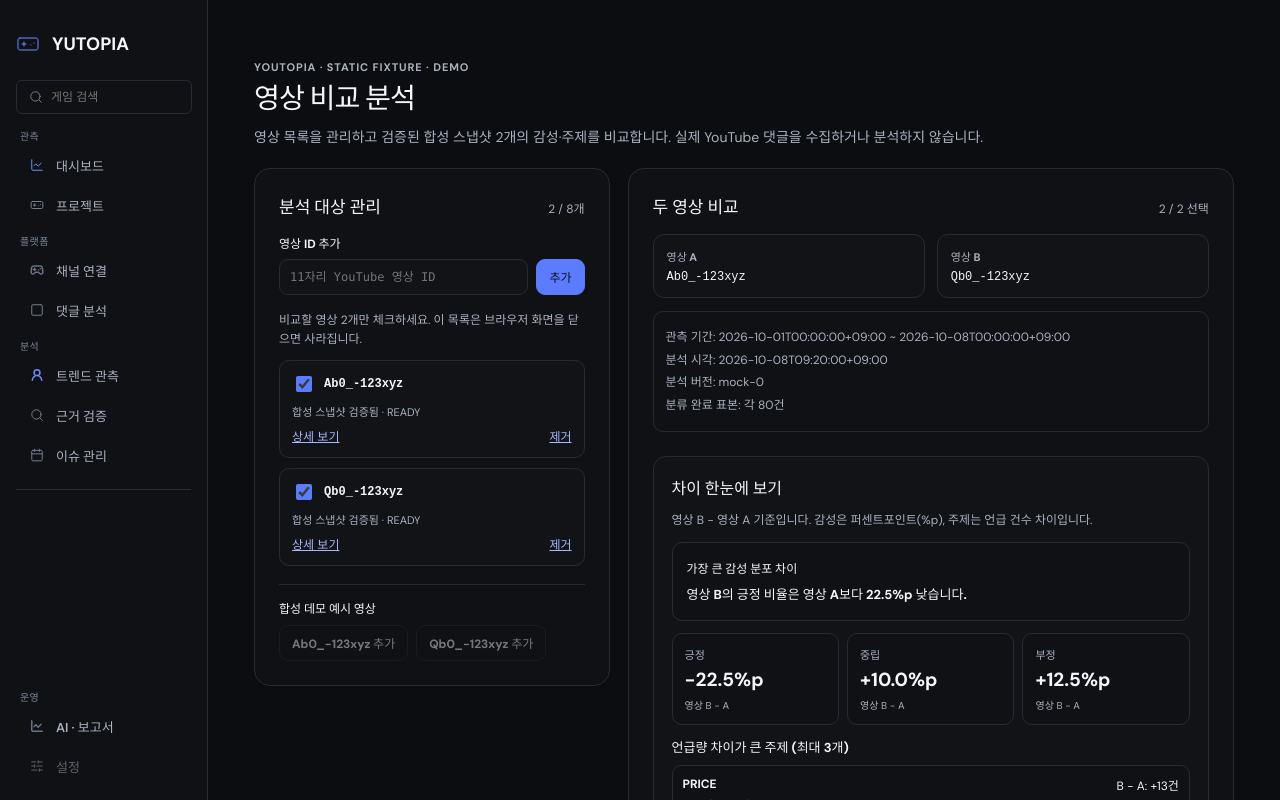
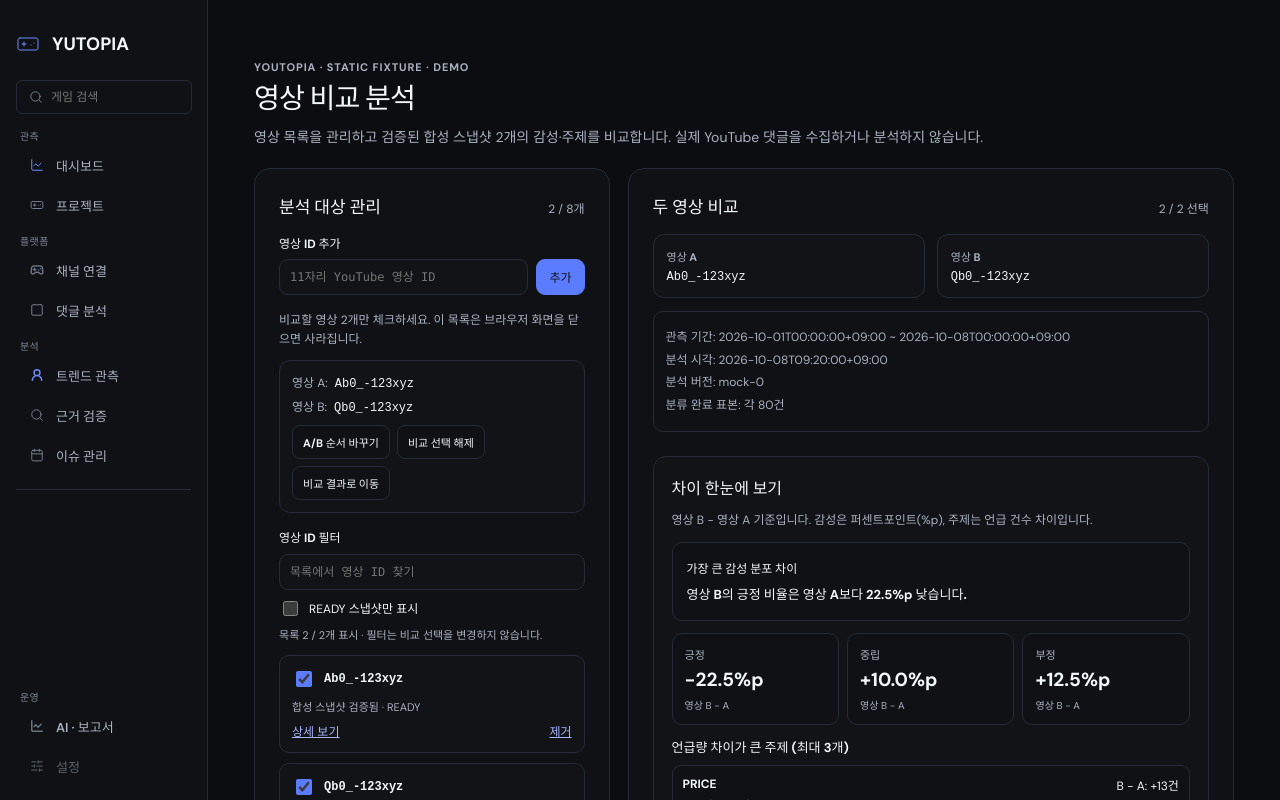
Before and after one commit to Choi1999/YOUTOPIA, a React (Vite) app in the folder frontend/: page /analysis/youtube/compare in a window 1280 px wide. Shown: the top 800 px of the page. Built offline with nearby package versions, Linux system fonts and the light colour scheme.

Commit message:
feat(yu37): add comparison selection controls, ID filtering and actionable empty states

```diff
--- a/frontend/src/pages/analysis/VideoComparisonPage.tsx
+++ b/frontend/src/pages/analysis/VideoComparisonPage.tsx
@@ -80,6 +80,8 @@ export function VideoComparisonPage() {
   );
   const [input, setInput] = useState("");
   const [feedback, setFeedback] = useState("");
+  const [filter, setFilter] = useState("");
+  const [readyOnly, setReadyOnly] = useState(false);
   const [entries, setEntries] = useState<Record<string, Entry>>({});
 
   /*
@@ -162,6 +164,48 @@ export function VideoComparisonPage() {
     }
   }
 
+  /*
+   * YU-37: 선택 순서만 바꾸거나 명시적으로 비울 수 있다.
+   * 목록·Repository·기존 스냅샷은 변경하지 않으며 추가 API 호출도 없다.
+   */
+  function swapSelected() {
+    if (selected.length !== 2) return;
+    setSelected(previous => [previous[1], previous[0]]);
+    setFeedback("영상 A/B 비교 순서를 바꿨습니다. 차이는 새 B − A 기준으로 표시됩니다.");
+  }
+
+  function clearSelected() {
+    setSelected([]);
+    setFeedback("비교 대상을 해제했습니다. 목록은 그대로 유지됩니다.");
+  }
+
+  /* 필터는 임시 목록의 표시만 바꾸며 비교 선택은 유지한다. */
+  const normalizedFilter = filter.trim().toLowerCase();
+  const visibleIds = ids.filter(id => {
+    const entry = entries[id];
+    return (
+      id.toLowerCase().includes(normalizedFilter) &&
+      (!readyOnly ||
+        (entry?.kind === "READY" &&
+         entry.web.status === "READY" &&
+         entry.web.sentimentPercent !== null))
+    );
+  });
+
+  const selectedIssueId = selected.length === 2
+    ? selected.find(id => entries[id] && entries[id].kind !== "READY")
+    : undefined;
+  const selectedIssue = selectedIssueId ? entries[selectedIssueId] : undefined;
+  const selectedIssueDetail = selectedIssueId && selectedIssue
+    ? selectedIssue.kind === "NOT_FOUND"
+      ? "영상 " + selectedIssueId + "의 등록된 합성 스냅샷이 없습니다."
+      : selectedIssue.kind === "REJECTED"
+        ? "영상 " + selectedIssueId + "의 분석 스냅샷을 검증할 수 없습니다."
+        : selectedIssue.kind === "ERROR"
+          ? "영상 " + selectedIssueId + "의 데이터 조회에 오류가 발생했습니다."
+          : ""
+    : "";
+
   const leftEntry = selected.length === 2 ? entries[selected[0]] : undefined;
   const rightEntry = selected.length === 2 ? entries[selected[1]] : undefined;
 
@@ -230,8 +274,44 @@ export function VideoComparisonPage() {
           <p className="video-compare__instructions">
             비교할 영상 2개만 체크하세요. 이 목록은 브라우저 화면을 닫으면 사라집니다.
           </p>
+
+          <div className="video-compare__selection-controls"
+            role="group" aria-label="비교 대상 선택 관리">
+            <div className="video-compare__selected-slots">
+              <span>영상 A: <code>{selected[0] ?? "미선택"}</code></span>
+              <span>영상 B: <code>{selected[1] ?? "미선택"}</code></span>
+            </div>
+            <div className="video-compare__selection-actions">
+              <button type="button" onClick={swapSelected}
+                disabled={selected.length !== 2}>
+                A/B 순서 바꾸기
+              </button>
+              <button type="button" onClick={clearSelected}
+                disabled={selected.length === 0}>
+                비교 선택 해제
+              </button>
+              <a href="#comparison-results">비교 결과로 이동</a>
+            </div>
+          </div>
+          <div className="video-compare__filter">
+            <label htmlFor="comparison-filter">영상 ID 필터</label>
+            <input id="comparison-filter" type="search" value={filter}
+              placeholder="목록에서 영상 ID 찾기"
+              onChange={event => setFilter(event.target.value)}
+            />
+            <label className="video-compare__filter-option">
+              <input type="checkbox" checked={readyOnly}
+                onChange={event => setReadyOnly(event.target.checked)}
+              />
+              READY 스냅샷만 표시
+            </label>
+            <p>
+              목록 {visibleIds.length} / {ids.length}개 표시
+              · 필터는 비교 선택을 변경하지 않습니다.
+            </p>
+          </div>
           <ul className="video-compare__target-list" aria-label="분석 대상 영상 목록">
-            {ids.map(id => {
+            {visibleIds.map(id => {
               const checked = selected.includes(id);
               const state = entries[id];
               return (
@@ -264,6 +344,11 @@ export function VideoComparisonPage() {
           {ids.length === 0 && (
             <p className="video-compare__empty">목록이 비어 있습니다. 영상 ID를 추가하세요.</p>
           )}
+          {ids.length > 0 && visibleIds.length === 0 && (
+            <p role="status" className="video-compare__empty">
+              현재 필터에 맞는 영상이 없습니다. 필터를 해제하거나 다른 영상 ID를 입력하세요.
+            </p>
+          )}
           <div className="video-compare__example">
             <p>합성 데모 예시 영상</p>
             {EXAMPLES.map(id => (
@@ -275,7 +360,7 @@ export function VideoComparisonPage() {
           </div>
         </section>
 
-        <section className="video-compare__panel video-compare__results"
+        <section id="comparison-results" className="video-compare__panel video-compare__results"
           aria-labelledby="video-compare-results">
           <div className="video-compare__panel-heading">
             <h2 id="video-compare-results">두 영상 비교</h2>
@@ -290,6 +375,9 @@ export function VideoComparisonPage() {
                   ? BLOCK_REASONS[comparison.reason]
                   : incompleteMessage}
               </p>
+              {selectedIssueDetail && (
+                <p className="video-compare__issue-detail">{selectedIssueDetail}</p>
+              )}
               <p>관측 조건이 같지 않으면 감성 차이·주제 언급량을 계산하지 않습니다.</p>
             </div>
           )}
--- a/frontend/src/pages/analysis/video-comparison.css
+++ b/frontend/src/pages/analysis/video-comparison.css
@@ -407,3 +407,100 @@
   .video-compare__highlights { padding: 13px; }
   .video-compare__delta-card { padding: 9px; }
 }
+
+/* YU-37: explicit A/B selection order, local list filtering and help states. */
+.video-compare__selection-controls {
+  display: grid;
+  gap: 10px;
+  margin-bottom: 15px;
+  padding: 12px;
+  border: 1px solid var(--border-default);
+  border-radius: 11px;
+  background: var(--bg-subtle);
+}
+.video-compare__selected-slots {
+  display: grid;
+  gap: 6px;
+}
+.video-compare__selected-slots > span {
+  display: flex;
+  flex-wrap: wrap;
+  gap: 7px;
+  align-items: baseline;
+  color: var(--text-secondary);
+  font-size: 12px;
+}
+.video-compare__selected-slots code {
+  color: var(--text-primary);
+  font-variant-numeric: tabular-nums;
+  overflow-wrap: anywhere;
+}
+.video-compare__selection-actions {
+  display: flex;
+  gap: 7px;
+  flex-wrap: wrap;
+  align-items: center;
+}
+.video-compare__selection-actions button,
+.video-compare__selection-actions a {
+  border: 1px solid var(--border-default);
+  border-radius: 8px;
+  background: var(--bg-surface);
+  color: var(--text-primary);
+  padding: 8px 10px;
+  text-decoration: none;
+  font-size: 11px;
+  font-weight: 650;
+  cursor: pointer;
+}
+.video-compare__filter {
+  display: grid;
+  gap: 8px;
+  padding-bottom: 12px;
+}
+.video-compare__filter > label:first-child {
+  color: var(--text-primary);
+  font-size: 12px;
+  font-weight: 750;
+}
+.video-compare__filter > input[type="search"] {
+  width: 100%;
+  min-width: 0;
+  border: 1px solid var(--border-default);
+  border-radius: 9px;
+  background: var(--bg-subtle);
+  color: var(--text-primary);
+  padding: 10px;
+  font-family: ui-monospace, Consolas, monospace;
+  font-size: 12px;
+}
+.video-compare__filter-option {
+  display: inline-flex;
+  align-items: center;
+  gap: 8px;
+  color: var(--text-primary);
+  font-size: 12px;
+}
+.video-compare__filter-option input {
+  accent-color: var(--accent-primary);
+  width: 15px;
+  height: 15px;
+}
+.video-compare__filter > p {
+  color: var(--text-secondary);
+  margin: 0;
+  font-size: 11px;
+  line-height: 1.5;
+}
+.video-compare__blocked > .video-compare__issue-detail {
+  margin-top: 12px;
+  color: var(--text-primary);
+  font-weight: 750;
+}
+.video-compare__results { scroll-margin-top: 24px; }
+@media (max-width: 600px) {
+  .video-compare__selection-actions > * {
+    flex: 1;
+    text-align: center;
+  }
+}
```
Also changed, not shown: 1 other file (tests, documents, lock files or other folders).
